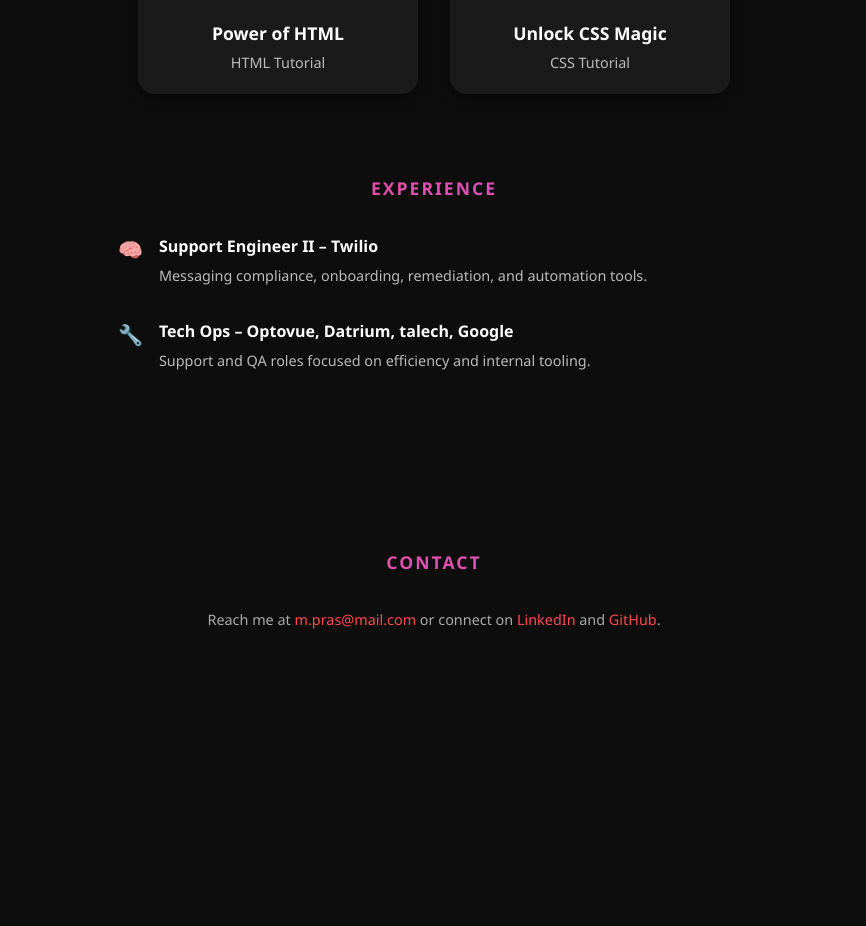
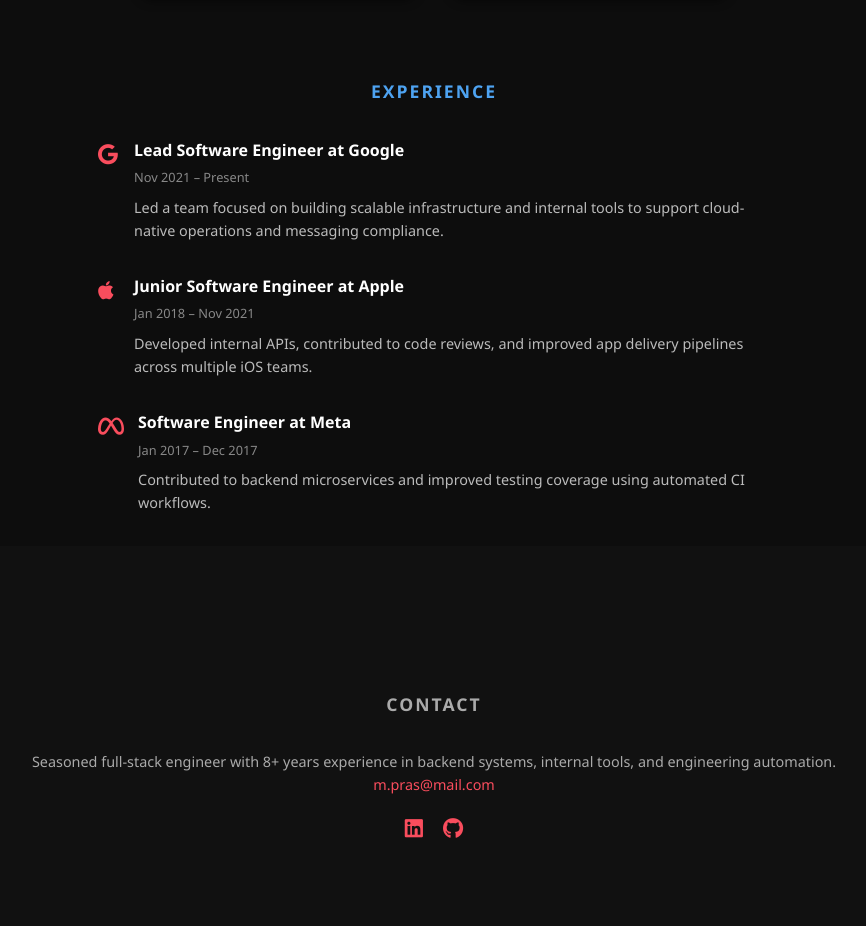
Before and after one commit to MONlCA/m-pras-site, a plain HTML site: page index.html in a window 1280 px wide. Shown: the part 932-1858 px from the top of the page, without its empty margins (206-1072 px from the left). Before the commit the page ends 1627 px from the top, so only its background shows below. Drawn offline with Linux system fonts and the light colour scheme.

Commit message:
Updated layout and colors to match final Figma design

```diff
--- a/index.html
+++ b/index.html
@@ -3,7 +3,7 @@
 <head>
   <meta charset="UTF-8" />
   <meta name="viewport" content="width=device-width, initial-scale=1.0" />
-  <title>Monica P | Portfolio</title>
+  <title>Monica P | Work Experience & Projects</title>
   <link rel="stylesheet" href="style.css" />
   <script src="https://kit.fontawesome.com/a2c9f6c4ad.js" crossorigin="anonymous"></script>
   <link rel="icon" href="favicon.png" type="image/png" />
@@ -11,7 +11,7 @@
 <body>
   <header>
     <nav class="navbar">
-      <div class="site-logo"><img src="favicon.png" alt="MP Logo" class="logo-icon" /></div>
+      <img src="mp-logo.png" alt="MP Logo" class="logo-icon" />
       <ul class="nav-links">
         <li><a href="#projects">Projects</a></li>
         <li><a href="#experience">Experience</a></li>
@@ -22,15 +22,11 @@
 
   <section class="hero">
     <img src="avatar.png" alt="Monica Avatar" class="hero-img" />
-
-    <h1>I do code and<br><span class="gradient-text">make content about it!</span></h1>
-
+    <h1><span class="gradient-orange-pink">Work Experience & Projects</span></h1>
     <p class="hero-subtext">
-      I am a seasoned full-stack software engineer with over 8 years of professional experience,
-      specializing in backend development. My expertise lies in crafting robust and scalable
-      SaaS-based architectures on the Amazon AWS platform.
+      I’m a seasoned full-stack software engineer with over 8 years of experience. I specialize in
+      backend development, building scalable SaaS-based systems on AWS.
     </p>
-
     <div class="cta-buttons">
       <a href="mailto:m.pras@mail.com" class="btn primary">Get in Touch</a>
     </div>
@@ -44,17 +40,16 @@
     </div>
   </section>
 
-  <!-- Optional sections below -->
   <section id="projects">
-    <h2 class="section-title">Projects</h2>
+    <h2 class="section-title orange-text">Projects</h2>
     <div class="project-grid">
       <div class="project-card">
-        <img src="https://via.placeholder.com/300x180" alt="Project 1" />
+        <img src="https://via.placeholder.com/300x180" alt="HTML Project" />
         <h3>Power of HTML</h3>
         <p>HTML Tutorial</p>
       </div>
       <div class="project-card">
-        <img src="https://via.placeholder.com/300x180" alt="Project 2" />
+        <img src="https://via.placeholder.com/300x180" alt="CSS Project" />
         <h3>Unlock CSS Magic</h3>
         <p>CSS Tutorial</p>
       </div>
@@ -62,32 +57,53 @@
   </section>
 
   <section id="experience">
-    <h2 class="section-title">Experience</h2>
+    <h2 class="section-title blue-text">Experience</h2>
     <div class="experience-list">
       <div class="job-entry">
-        <span class="job-icon">🧠</span>
+        <span class="job-icon"><i class="fab fa-google"></i></span>
         <div>
-          <h3>Support Engineer II – Twilio</h3>
-          <p>Messaging compliance, onboarding, remediation, and automation tools.</p>
+          <h3>Lead Software Engineer at Google</h3>
+          <p class="date">Nov 2021 – Present</p>
+          <p>
+            Led a team focused on building scalable infrastructure and internal tools to support cloud-native operations and messaging compliance.
+          </p>
         </div>
       </div>
       <div class="job-entry">
-        <span class="job-icon">🔧</span>
+        <span class="job-icon"><i class="fab fa-apple"></i></span>
         <div>
-          <h3>Tech Ops – Optovue, Datrium, talech, Google</h3>
-          <p>Support and QA roles focused on efficiency and internal tooling.</p>
+          <h3>Junior Software Engineer at Apple</h3>
+          <p class="date">Jan 2018 – Nov 2021</p>
+          <p>
+            Developed internal APIs, contributed to code reviews, and improved app delivery pipelines across multiple iOS teams.
+          </p>
+        </div>
+      </div>
+      <div class="job-entry">
+        <span class="job-icon"><i class="fab fa-meta"></i></span>
+        <div>
+          <h3>Software Engineer at Meta</h3>
+          <p class="date">Jan 2017 – Dec 2017</p>
+          <p>
+            Contributed to backend microservices and improved testing coverage using automated CI workflows.
+          </p>
         </div>
       </div>
     </div>
   </section>
 
-  <section id="contact">
+  <footer id="contact">
     <h2 class="section-title">Contact</h2>
     <p>
-      Reach me at <a href="mailto:m.pras@mail.com">m.pras@mail.com</a> or connect on
-      <a href="https://linkedin.com/in/monicarprasad" target="_blank">LinkedIn</a> and
-      <a href="https://github.com/MONlCA" target="_blank">GitHub</a>.
+      Seasoned full-stack engineer with 8+ years experience in backend systems, internal tools, and engineering automation.
     </p>
-  </section>
+    <p>
+      <a href="mailto:m.pras@mail.com">m.pras@mail.com</a>
+    </p>
+    <div class="socials">
+      <a href="https://linkedin.com/in/monicarprasad" target="_blank"><i class="fab fa-linkedin"></i></a>
+      <a href="https://github.com/MONlCA" target="_blank"><i class="fab fa-github"></i></a>
+    </div>
+  </footer>
 </body>
 </html>
--- a/style.css
+++ b/style.css
@@ -1,4 +1,4 @@
-/* Reset & Global */
+/* Reset & Base */
 * {
   margin: 0;
   padding: 0;
@@ -12,7 +12,7 @@ body {
   line-height: 1.6;
 }
 
-/* Navigation */
+/* Navbar */
 .navbar {
   display: flex;
   justify-content: space-between;
@@ -47,7 +47,7 @@ body {
 /* Hero Section */
 .hero {
   text-align: center;
-  padding: 6rem 2rem 4rem;
+  padding: 6rem 2rem 3rem;
 }
 
 .hero-img {
@@ -57,27 +57,27 @@ body {
 }
 
 .hero h1 {
-  font-size: 2.5rem;
+  font-size: 2.2rem;
   font-weight: 700;
-  margin-bottom: 1rem;
+  margin-bottom: 1.25rem;
   line-height: 1.3;
 }
 
-.gradient-text {
-  background: linear-gradient(to right, #f94d5d, #c154ff);
+.gradient-orange-pink {
+  background: linear-gradient(to right, #ff7635, #c154ff);
   -webkit-background-clip: text;
   -webkit-text-fill-color: transparent;
 }
 
 .hero-subtext {
-  max-width: 620px;
-  margin: 0 auto 2.5rem;
+  max-width: 600px;
+  margin: 0 auto 2rem;
   font-size: 0.95rem;
   color: #aaa;
-  line-height: 1.7;
+  line-height: 1.6;
 }
 
-/* CTA Buttons */
+/* CTA */
 .cta-buttons {
   margin-bottom: 2.5rem;
 }
@@ -97,6 +97,7 @@ body {
   color: #0d0d0d;
 }
 
+/* Skills Row */
 .skills-icons {
   margin-top: 1.5rem;
   font-size: 1.5rem;
@@ -106,16 +107,21 @@ body {
   gap: 1.5rem;
 }
 
-/* Section Headings */
+/* Section Titles */
 .section-title {
   font-size: 1.1rem;
   text-transform: uppercase;
   text-align: center;
   letter-spacing: 2px;
   margin: 5rem 0 2rem;
-  background: linear-gradient(to right, #f94d5d, #c154ff);
-  -webkit-background-clip: text;
-  -webkit-text-fill-color: transparent;
+}
+
+.orange-text {
+  color: #ff7635;
+}
+
+.blue-text {
+  color: #4ea3f1;
 }
 
 /* Projects */
@@ -160,7 +166,7 @@ body {
 
 /* Experience */
 .experience-list {
-  max-width: 680px;
+  max-width: 720px;
   margin: 0 auto;
   padding: 0 1.5rem;
 }
@@ -173,8 +179,10 @@ body {
 }
 
 .job-icon {
-  font-size: 1.25rem;
+  font-size: 1.3rem;
   line-height: 1.6;
+  color: #f94d5d;
+  min-width: 20px;
 }
 
 .job-entry h3 {
@@ -183,24 +191,39 @@ body {
   margin-bottom: 0.25rem;
 }
 
+.job-entry .date {
+  font-size: 0.8rem;
+  color: #888;
+  margin-bottom: 0.5rem;
+}
+
 .job-entry p {
   font-size: 0.9rem;
   color: #bbb;
 }
 
-/* Contact */
+/* Footer Contact */
 #contact {
   text-align: center;
-  padding: 4rem 1rem;
+  background-color: #111;
+  padding: 4rem 1rem 5rem;
   color: #aaa;
   font-size: 0.9rem;
 }
 
 #contact a {
-  color: #ff4c4c;
+  color: #f94d5d;
   text-decoration: none;
 }
 
 #contact a:hover {
   text-decoration: underline;
 }
+
+.socials {
+  margin-top: 1rem;
+  font-size: 1.3rem;
+  display: flex;
+  justify-content: center;
+  gap: 1.25rem;
+}
```
